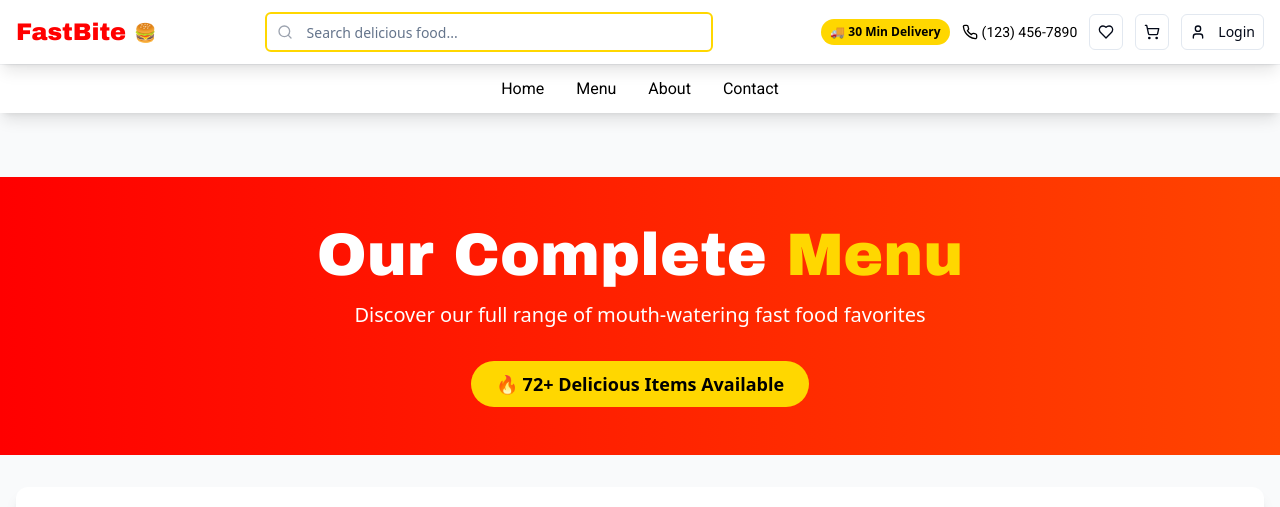
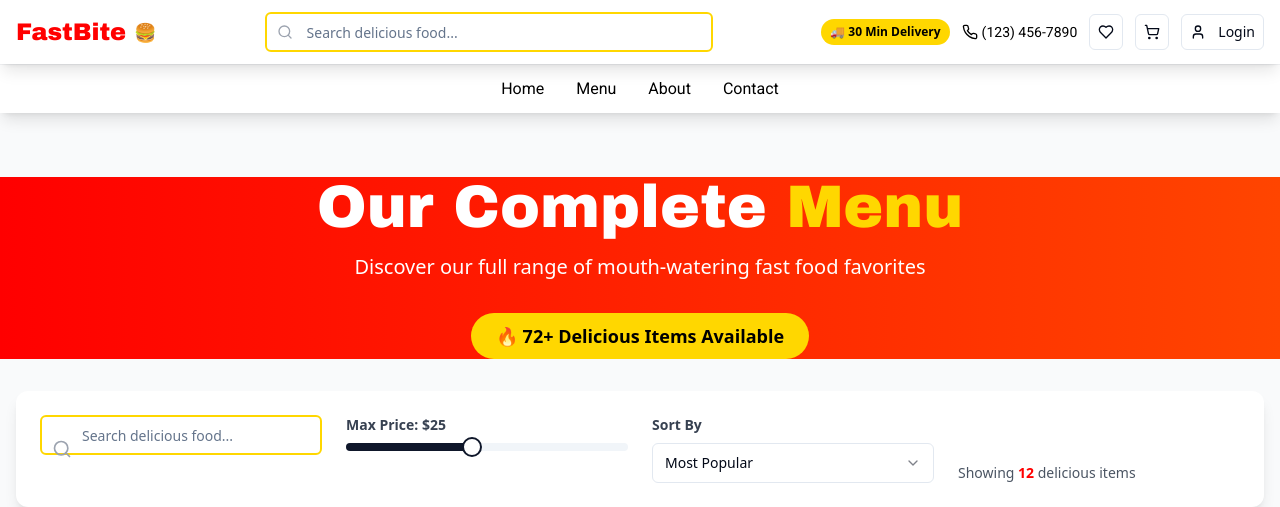
Before and after one commit to mahdimohamedali26/fast-bite-blitz-order, a React (Vite) app: page /menu in a window 1280 px wide. Shown: the top 507 px of the page. Built offline with nearby package versions, Linux system fonts and the light colour scheme.

Commit message:
Visual edit in Lovable
Edited UI in Lovable

```diff
--- a/src/pages/Menu.tsx
+++ b/src/pages/Menu.tsx
@@ -556,8 +556,8 @@ const Menu = () => {
       <Header />
 
       {/* Page Header */}
-      <div className="bg-gradient-to-r from-brand-red to-brand-orange text-white py-6 sm:py-8 md:py-12 mt-14 md:mt-16 lg:mt-19">
-        <div className="container mx-auto px-4 text-center">
+      <div className="bg-gradient-to-r from-brand-red to-brand-orange text-white py-6 sm:py-8 mt-14 md:mt-16 lg:mt-19 md:py-0 my-0">
+        <div className="container mx-auto text-center px-0">
           <h1 className="text-2xl sm:text-4xl md:text-5xl lg:text-6xl font-arial-black mb-4">
             Our Complete <span className="text-brand-yellow">Menu</span>
           </h1>
```
